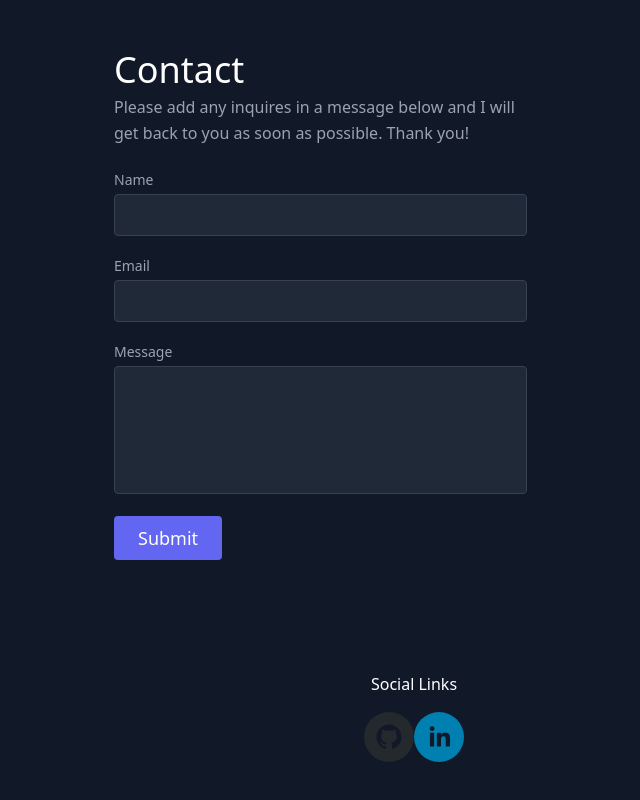
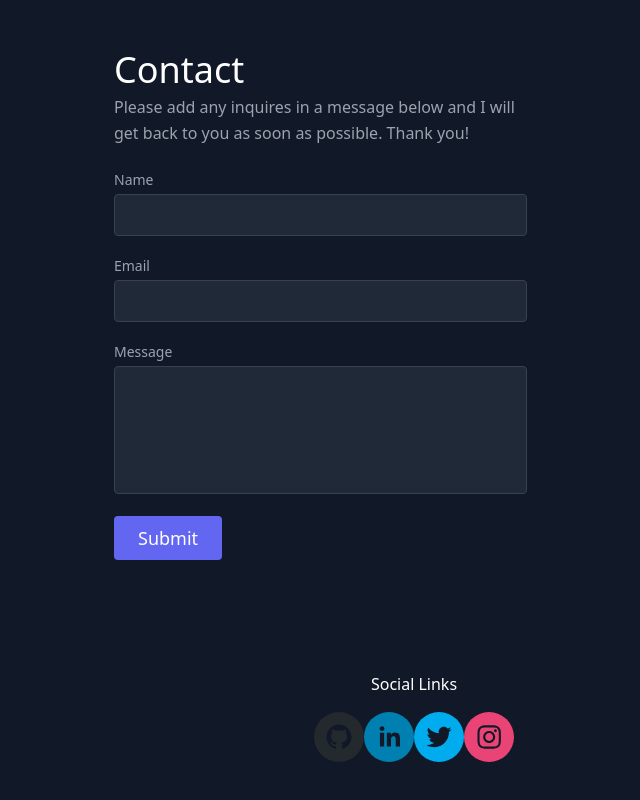
Before and after one commit to LuisChevere/portfolio-react, a React (Create React App) app: page / in a window 1280 px wide. Shown: the part 1996-2796 px from the top of the page, without its empty margins (226-866 px from the left). Built offline with nearby package versions, Linux system fonts and the light colour scheme.

Commit message:
added twitter/instagram

```diff
--- a/src/components/Footer.js
+++ b/src/components/Footer.js
@@ -11,7 +11,9 @@ export default function Footer() {
           </h1>
           <p className="sm:text-l text-l font-medium title-font mb-4 text-white">
           <SocialIcon url="https://github.com/LuisChevere" />
-          <SocialIcon url="https://www.linkedin.com/in/luis-chevere-4a417575"></SocialIcon>
+          <SocialIcon url="https://www.linkedin.com/in/luis-chevere-4a417575" />
+          <SocialIcon url="https://twitter.com/acrowleyy_?lang=en" />
+          <SocialIcon url="https://www.instagram.com/a.crowleyy_/?hl=en" />
        </p>
         </div>
       </div>
```
